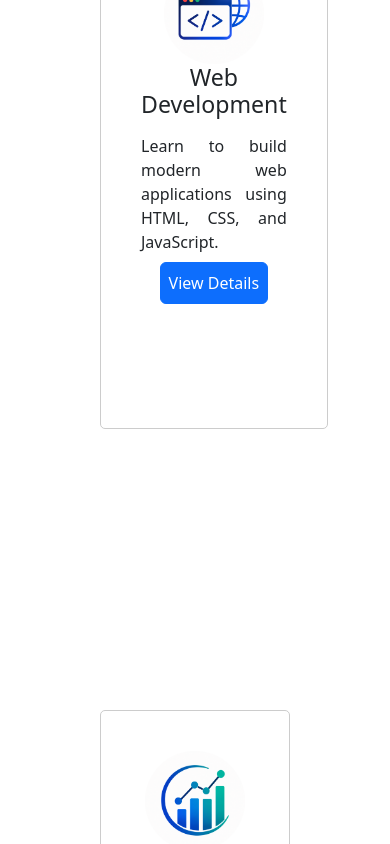
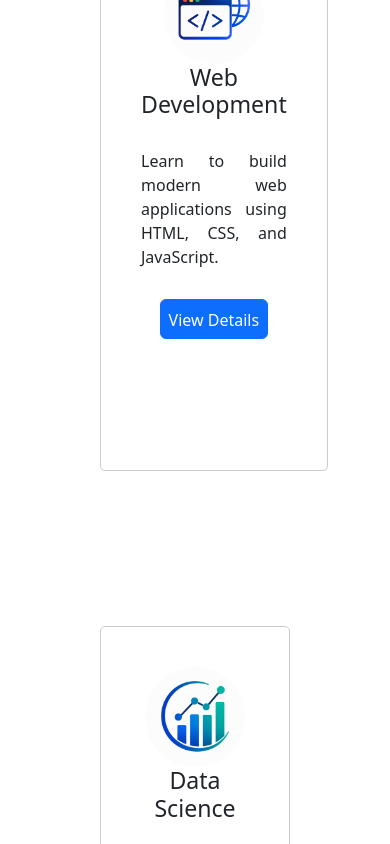
Before and after one commit to Ayushman594/LearnHub, a React (Vite) app: page / in a window 390 px wide. Shown: the part 2220-3064 px from the top of the page. Built offline with nearby package versions, Linux system fonts and the light colour scheme.

Commit message:
changed css

```diff
--- a/src/App.css
+++ b/src/App.css
@@ -199,9 +199,38 @@ footer{
         display:flex;
         justify-content: center;
         margin-top:5vh !important;
+        padding-bottom: 30vh !important;
+    }
+    .course-card button,.course-card p{
+        margin-top: 30px !important;
+    }
+    .course-card button{
+        height:40px;
+        overflow:hidden;
     }
     .course-card{
-        width:80vw !important;
-        height:60vh !important;
+        width:150vw !important;
+        height:65vh !important;
+    }
+    .Our-Blogs,.Blog-container{
+        height:380vh;
+    }
+    .Blog-container{
+        display:grid;
+        grid-template-columns: 60vw;
+    }
+    .Blog-card{
+        width:60vw;
+    }
+    .Newsletter input{
+        width:50vw !important;
+    }
+    footer{
+        height:fit-content;
+    }
+    footer>.container{
+        display:flex !important;
+        flex-direction: column !important;
+        height:80vh !important;
     }
 }
```
